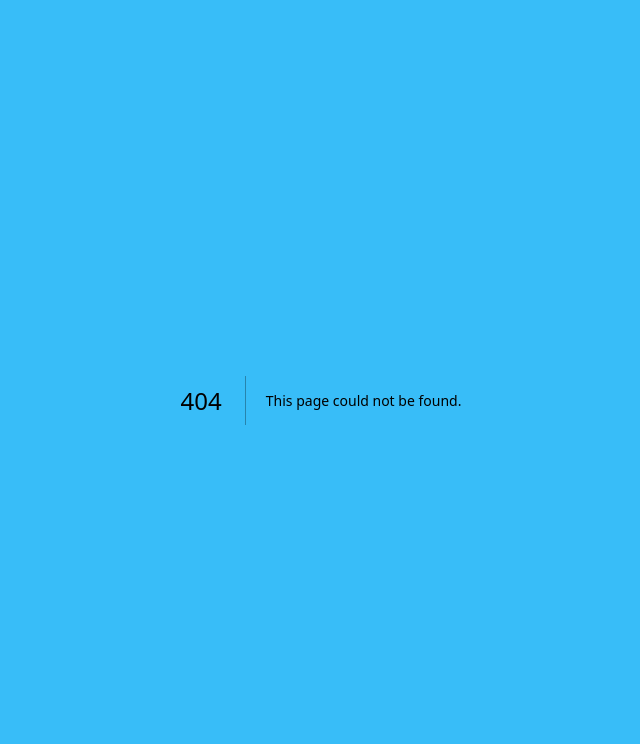
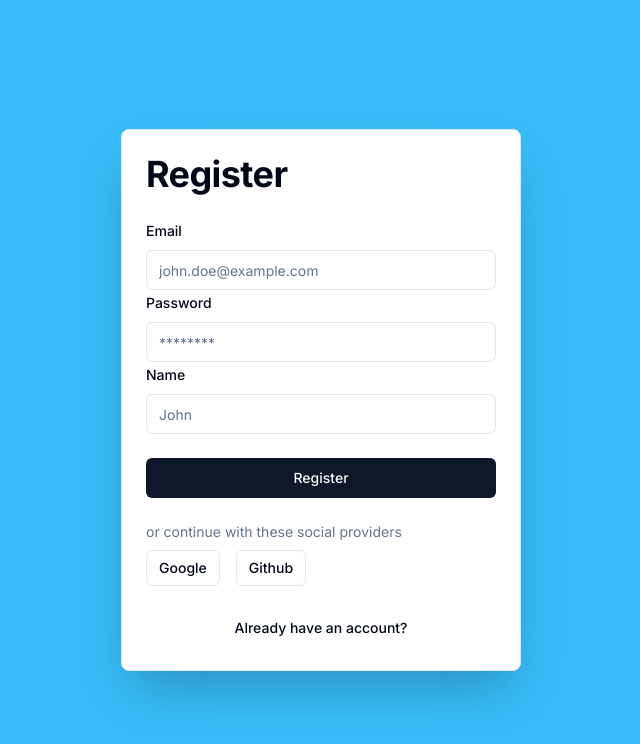
Before and after one commit to berkaysson/nextjs-auth-starter, a Next.js app: page /auth/register in a window 1280 px wide. Before the commit this address had no page. Shown: the top 744 px of the page, without its empty margins (319-959 px from the left). Built offline with nearby package versions, Linux system fonts and the light colour scheme.

Commit message:
add register form

```diff
--- /dev/null
+++ b/actions/register.ts
@@ -0,0 +1,12 @@
+import { RegisterSchema } from "@/schemas";
+import { z } from "zod";
+
+export const register = (data: z.infer<typeof RegisterSchema>) => {
+  const validatedFields = RegisterSchema.safeParse(data);
+
+  if (!validatedFields.success) {
+    return { error: "Invalid fields!" };
+  }
+
+  return { success: "Email sent!" };
+};
--- /dev/null
+++ b/app/auth/register/page.tsx
@@ -0,0 +1,11 @@
+import RegisterForm from "@/components/auth/register-form";
+
+const RegisterPage = () => {
+  return (
+    <div>
+      <RegisterForm />
+    </div>
+  );
+};
+
+export default RegisterPage;
--- /dev/null
+++ b/components/auth/register-form.tsx
@@ -0,0 +1,118 @@
+"use client";
+
+import { useForm } from "react-hook-form";
+import CardWrapper from "./card-wrapper";
+import { z } from "zod";
+import { RegisterSchema } from "@/schemas";
+import { zodResolver } from "@hookform/resolvers/zod";
+import {
+  Form,
+  FormControl,
+  FormField,
+  FormItem,
+  FormLabel,
+  FormMessage,
+} from "../ui/form";
+import { Input } from "../ui/input";
+import { Button } from "../ui/button";
+import { login } from "@/actions/login";
+import { useTransition } from "react";
+import { register } from "@/actions/register";
+
+const RegisterForm = () => {
+  const [isPending, startTransition] = useTransition();
+
+  const form = useForm<z.infer<typeof RegisterSchema>>({
+    resolver: zodResolver(RegisterSchema),
+    defaultValues: {
+      email: "",
+      password: "",
+      name: "",
+    },
+  });
+
+  const onSubmit = (data: z.infer<typeof RegisterSchema>) => {
+    startTransition(() => {
+      register(data).then((data: any) => {
+        console.log("🚀 ~ login ~ data:", data);
+      });
+    });
+  };
+
+  return (
+    <CardWrapper
+      headerLabel="Register"
+      backButtonHref="/auth/login"
+      backButtonLabel="Already have an account?"
+      showSocial
+    >
+      <Form {...form}>
+        <form className="space-y-6" onSubmit={form.handleSubmit(onSubmit)}>
+          <div>
+            <FormField
+              control={form.control}
+              name="email"
+              render={({ field }) => (
+                <FormItem>
+                  <FormLabel>Email</FormLabel>
+                  <FormControl>
+                    <Input
+                      disabled={isPending}
+                      {...field}
+                      placeholder="john.doe@example.com"
+                      type="email"
+                    />
+                  </FormControl>
+                </FormItem>
+              )}
+            />
+            <FormField
+              control={form.control}
+              name="password"
+              render={({ field }) => (
+                <FormItem>
+                  <FormLabel>Password</FormLabel>
+                  <FormControl>
+                    <Input
+                      disabled={isPending}
+                      {...field}
+                      placeholder="********"
+                      type="password"
+                    />
+                  </FormControl>
+                </FormItem>
+              )}
+            />
+            <FormField
+              control={form.control}
+              name="name"
+              render={({ field }) => (
+                <FormItem>
+                  <FormLabel>Name</FormLabel>
+                  <FormControl>
+                    <Input
+                      disabled={isPending}
+                      {...field}
+                      placeholder="John"
+                      type="name"
+                    />
+                  </FormControl>
+                </FormItem>
+              )}
+            />
+          </div>
+          <Button
+            disabled={isPending}
+            variant="default"
+            type="submit"
+            className="w-full"
+          >
+            Register
+          </Button>
+        </form>
+      </Form>
+    </CardWrapper>
+  );
+};
+
+export default RegisterForm;
--- a/schemas/index.ts
+++ b/schemas/index.ts
@@ -1,6 +1,12 @@
 import * as z from "zod";
 
 export const LoginSchema = z.object({
-  email: z.string().email(),
-  password: z.string(),
+  email: z.string().email().min(1, "Email is required"),
+  password: z.string().min(6, "Password too short"),
 });
+
+export const RegisterSchema = z.object({
+  email: z.string().email().min(1, "Email is required"),
+  password: z.string().min(6, "Password too short"),
+  name: z.string().min(1, "Name is required"),
+});
```
Also changed, not shown: components/auth/card-wrapper.tsx (+4 -7 lines).
